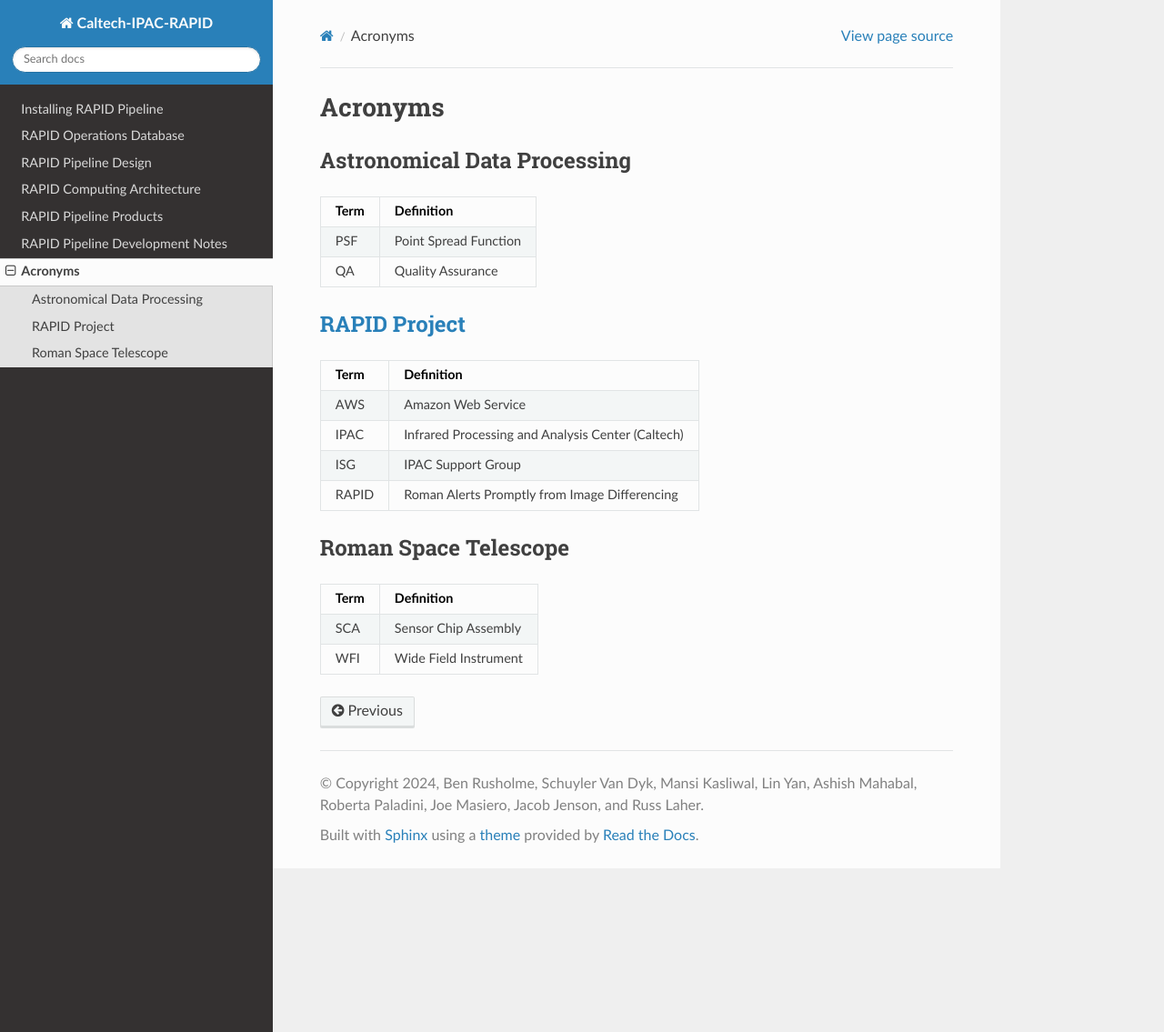
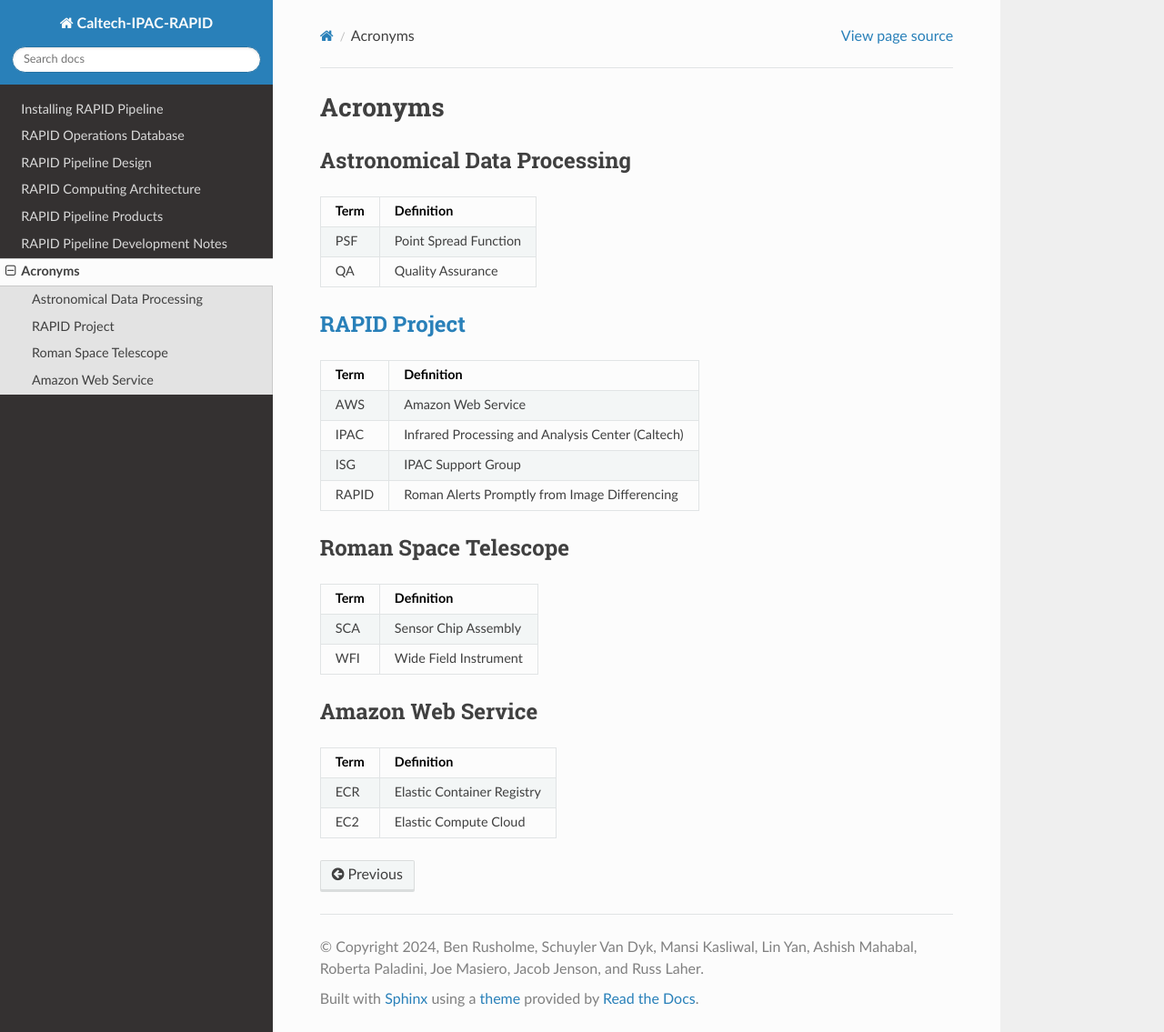
Before and after one commit to Caltech-IPAC/rapid, a Sphinx documentation site: the page built from docs/source/acronyms.rst, in a window 1280 px wide and 1135 px high. Shown: the whole window at 91% size. Built offline with Sphinx 7.4.7 and the Read the Docs theme 3.1.0, drawn with Linux system fonts in a browser that asks for light colours; formulas are drawn with MathJax 3.

Commit message:
Added new section for AWS.

```diff
--- a/docs/source/acronyms.rst
+++ b/docs/source/acronyms.rst
@@ -40,3 +40,15 @@
 +-----------------+-----------------------------+
 | WFI             | Wide Field Instrument       |
 +-----------------+-----------------------------+
+
+
+Amazon Web Service
+*************************************
+
++-----------------+----------------------------------------------------------+
+| Term            | Definition                                               |
++=================+==========================================================+
+| ECR             | Elastic Container Registry                               |
++-----------------+----------------------------------------------------------+
+| EC2             | Elastic Compute Cloud                                    |
++-----------------+----------------------------------------------------------+
```
